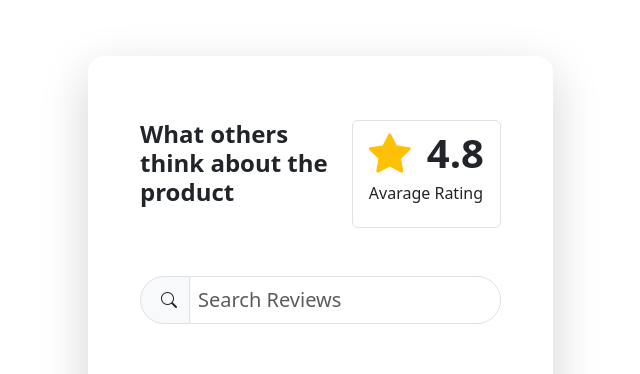
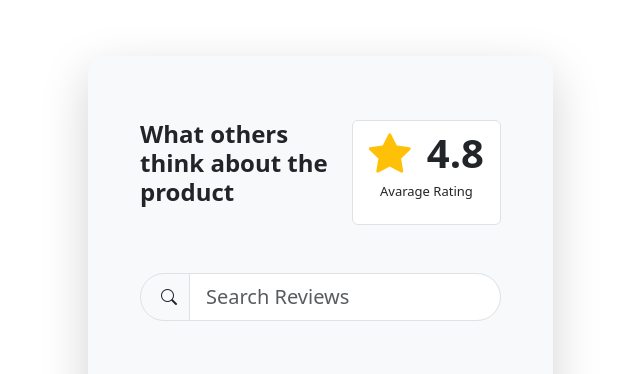
Before and after one commit to HevarC4/bootstarpt5, a plain HTML site: page simpleProject/rating.html in a window 1280 px wide. Shown: the top 374 px of the page, 273-913 px from the left. Drawn offline with nearby package versions, Linux system fonts and the light colour scheme; files whose address does not match are found by name.

Commit message:
card mini project 2

```diff
--- a/simpleProject/rating.html
+++ b/simpleProject/rating.html
@@ -14,17 +14,17 @@
 <body>
     <div class="d-flex justify-content-center mt-5">
         <div class="container mt-2 row">
-            <div class="offset-3 col-5 card shadow-lg rounded-4 border-0 mb-5">
+            <div class="offset-3 col-5 card shadow-lg rounded-4 border-0 mb-5 bg-light">
                 <div class="card-body">
                     <div class="container-xl pt-5 p-4 d-flex gap-3">
                         <h4 class="fw-bold">What others think about the product</h4>
-                        <div class="border border-md ps-3 pe-3 pb-3 rounded">
+                        <div class="border border-md ps-3 pe-3 pb-3 rounded bg-white">
                             <div class="d-flex align-items-center justify-content-center gap-2">
                                 <i class="bi bi-star-fill text-warning" style="font-size: 42px;" aria-hidden="true"></i>
                                 <h1 class="mb-0 ms-2 fw-bold">4.8</h1>
                             </div>
-                            <div>
-                                <h6 class="h6">Avarage Rating</h6>
+                            <div class="text-center">
+                                <h6 class="h6" style="font-size: 13px;">Avarage Rating</h6>
                             </div>
                         </div>
                     </div>
@@ -33,7 +33,7 @@
                             <span class="input-group-text rounded-start-pill">
                                 <i class="bi bi-search fw-bold ps-2"></i>
                             </span>
-                            <input type="text" class="form-control rounded-end-pill p-2 fw-simibold fs-5"
+                            <input type="text" class="form-control rounded-end-pill p-2 fw-simibold fs-5 ps-3"
                                 placeholder="Search Reviews">
                         </div>
                     </div>
```
